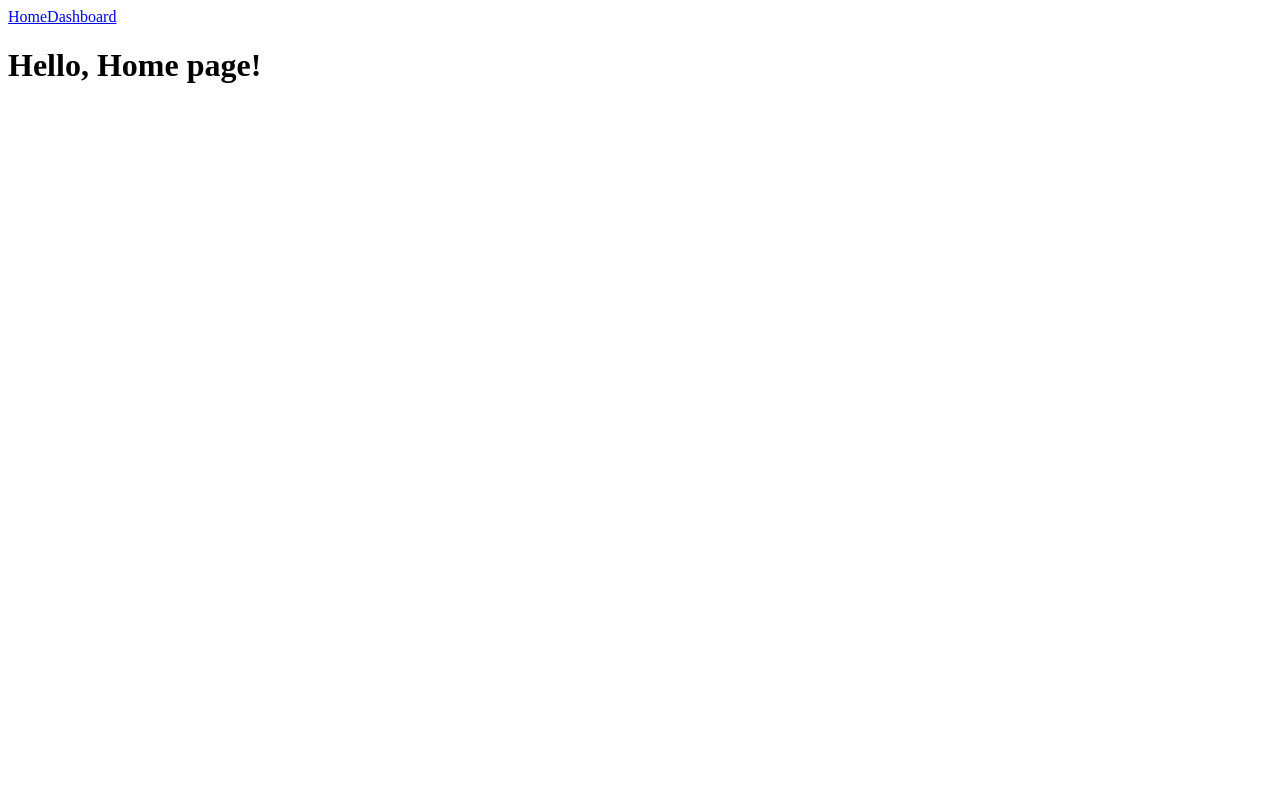
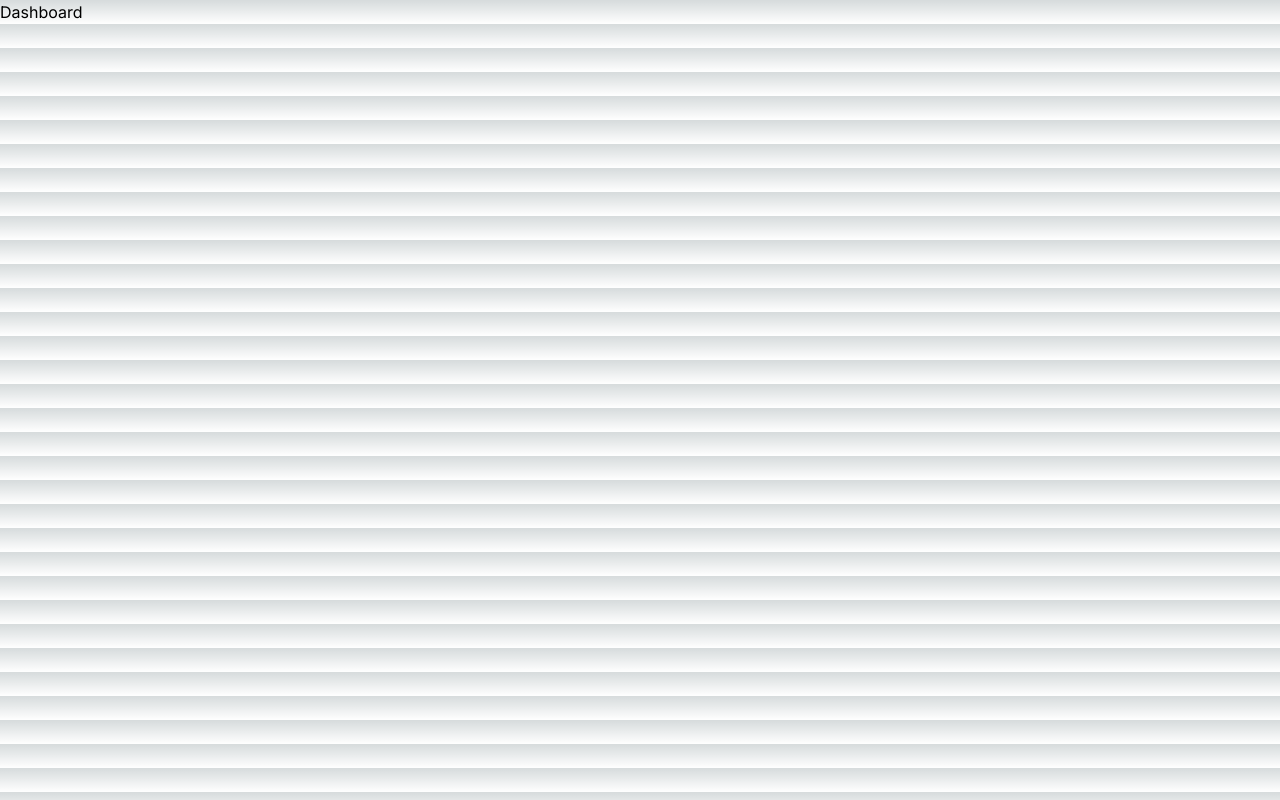
Before and after one commit to duykhang12/My-NextJs-Project, a Next.js app in the folder my-app/: page / in a window 1280 px wide. Built offline with nearby package versions, Linux system fonts and the light colour scheme.

Commit message:
use useRouter to change routes

```diff
--- a/my-app/app/layout.tsx
+++ b/my-app/app/layout.tsx
@@ -1,12 +1,22 @@
-import { Links } from "@/app/ui/nav-links";
+import type { Metadata } from "next";
+import { Inter } from "next/font/google";
+import "./globals.css";
 
-export default function Layout({ children }: { children: React.ReactNode }) {
+const inter = Inter({ subsets: ["latin"] });
+
+export const metadata: Metadata = {
+  title: "Create Next App",
+  description: "Generated by create next app",
+};
+
+export default function RootLayout({
+  children,
+}: Readonly<{
+  children: React.ReactNode;
+}>) {
   return (
     <html lang="en">
-      <body>
-        <Links />
-        <main>{children}</main>
-      </body>
+      <body className={inter.className}>{children}</body>
     </html>
   );
 }
--- a/my-app/app/page.tsx
+++ b/my-app/app/page.tsx
@@ -1,4 +1,13 @@
-// `app/page.tsx` is the UI for the `/` URL
+"use client";
+
+import { useRouter } from "next/navigation";
+
 export default function Page() {
-  return <h1>Hello, Home page!</h1>;
+  const router = useRouter();
+
+  return (
+    <button type="button" onClick={() => router.push("/dashboard")}>
+      Dashboard
+    </button>
+  );
 }
```
